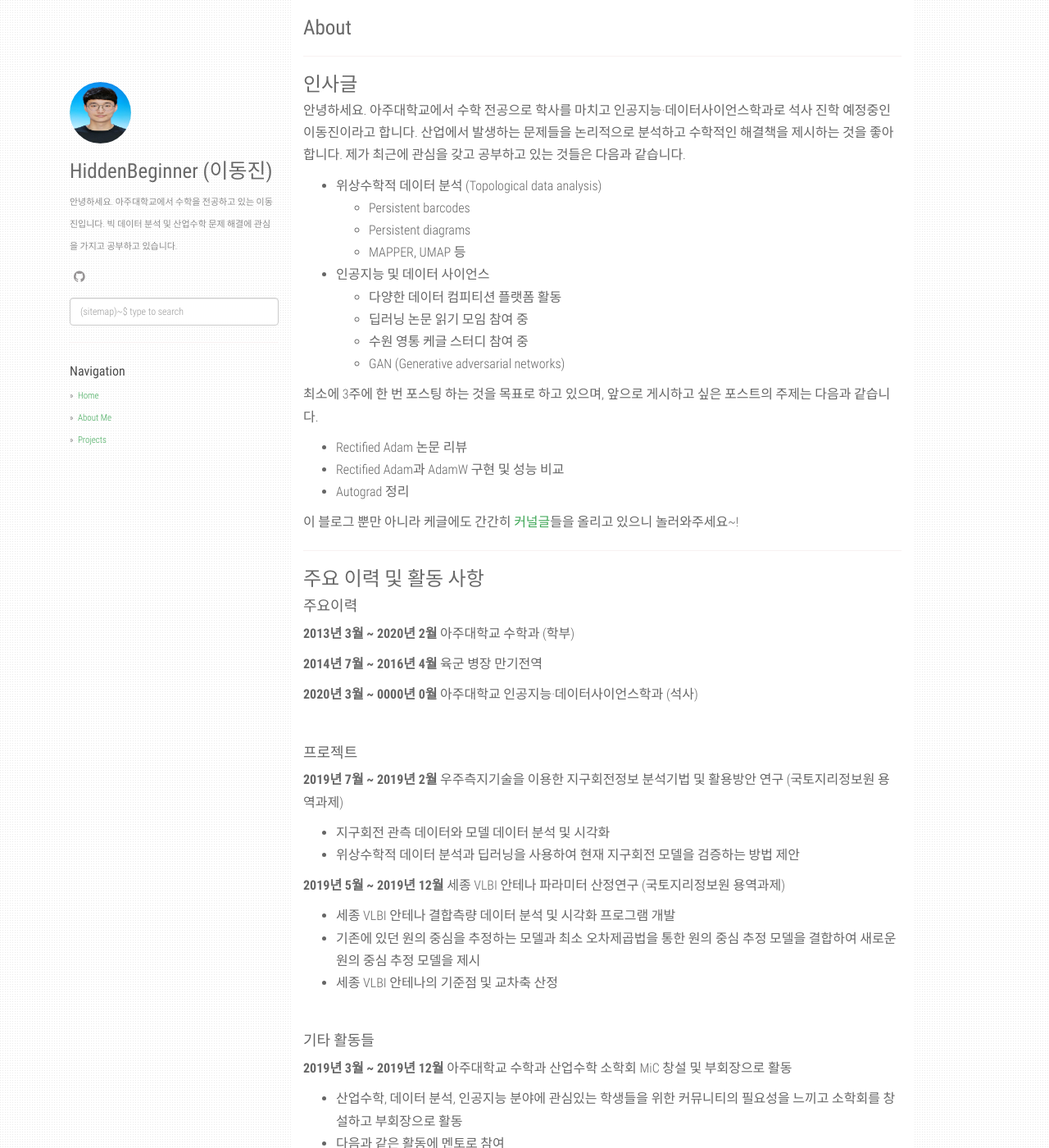
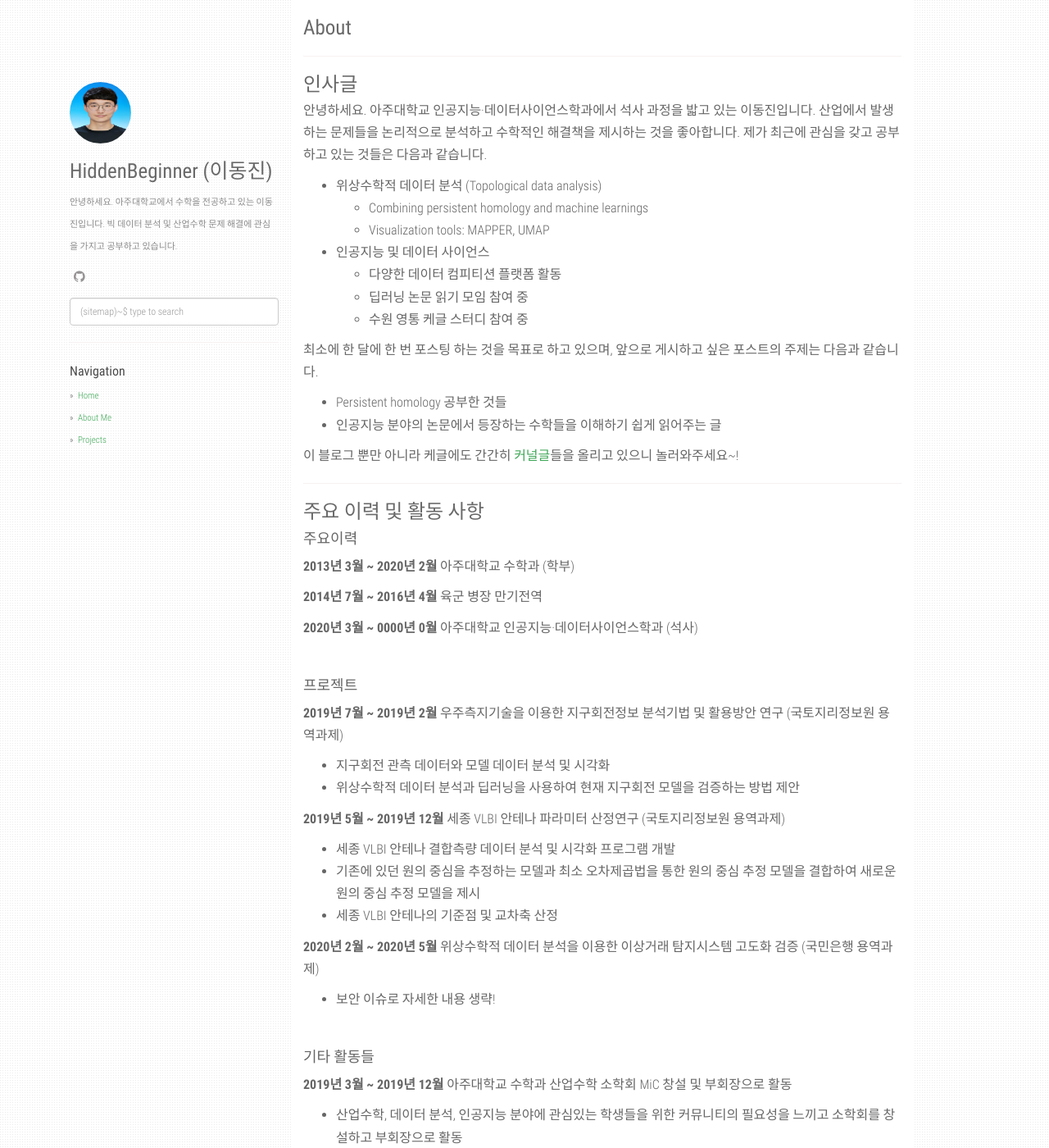
Before and after one commit to agusmakmun/agusmakmun.github.io, a Jekyll site: the page built from about.md, in a window 1280 px wide and 1400 px high. Shown: the whole window at 82% size. Built offline with Jekyll 4.4.1, drawn with Linux system fonts in a browser that asks for light colours; some of the changed text lies outside the part shown.

Commit message:
Writing diary 17-06-2020 and Modifying about.md
Writing diary 17-06-2020 and Modifying about.md

```diff
--- a/about.md
+++ b/about.md
@@ -6,23 +6,21 @@ use_math: true
 ---
 ### 인사글
 
-안녕하세요. 아주대학교에서 수학 전공으로 학사를 마치고 인공지능·데이터사이언스학과로 석사 진학 예정중인 이동진이라고 합니다. 산업에서 발생하는 문제들을 논리적으로 분석하고 수학적인 해결책을 제시하는 것을 좋아합니다. 제가 최근에 관심을 갖고 공부하고 있는 것들은 다음과 같습니다.
+안녕하세요. 아주대학교 인공지능·데이터사이언스학과에서 석사 과정을 밟고 있는 이동진입니다. 산업에서 발생하는 문제들을 논리적으로 분석하고 수학적인 해결책을 제시하는 것을 좋아합니다. 제가 최근에 관심을 갖고 공부하고 있는 것들은 다음과 같습니다.
 
 - 위상수학적 데이터 분석 (Topological data analysis)
-  - Persistent barcodes
-  - Persistent diagrams
-  - MAPPER, UMAP 등
+  - Combining persistent homology and machine learnings
+  - Visualization tools: MAPPER, UMAP
+
 - 인공지능 및 데이터 사이언스
   - 다양한 데이터 컴피티션 플랫폼 활동
   - 딥러닝 논문 읽기 모임 참여 중
   - 수원 영통 케글 스터디 참여 중
-  - GAN (Generative adversarial networks)
 
-최소에 3주에 한 번 포스팅 하는 것을 목표로 하고 있으며, 앞으로 게시하고 싶은 포스트의 주제는 다음과 같습니다.
+최소에 한 달에 한 번 포스팅 하는 것을 목표로 하고 있으며, 앞으로 게시하고 싶은 포스트의 주제는 다음과 같습니다.
 
-- Rectified Adam 논문 리뷰
-- Rectified Adam과 AdamW 구현 및 성능 비교
-- Autograd 정리
+- Persistent homology 공부한 것들
+- 인공지능 분야의 논문에서 등장하는 수학들을 이해하기 쉽게 읽어주는 글
 
 이 블로그 뿐만 아니라 케글에도 간간히 [커널글](https://www.kaggle.com/micajoumathematics)들을 올리고 있으니 놀러와주세요~!<br/>
 
@@ -53,6 +51,10 @@ use_math: true
 - 기존에 있던 원의 중심을 추정하는 모델과 최소 오차제곱법을 통한 원의 중심 추정 모델을 결합하여 새로운 원의 중심 추정 모델을 제시
 - 세종 VLBI 안테나의 기준점 및 교차축 산정
 
+**2020년 2월 ~ 2020년 5월** 위상수학적 데이터 분석을 이용한 이상거래 탐지시스템 고도화 검증 (국민은행 용역과제)
+
+- 보안 이슈로 자세한 내용 생략!
+
 <br/>
 
 #### 기타 활동들
@@ -124,3 +128,5 @@ use_math: true
 - 대회 주제: 위성 사진에서 4가지 구름 형태에 대응하는 영역을 분할하고 분류하는 대회
 - 해결 방법: U-net with ResNet-34 backbone
 - 결과: 1,104등 / 1,538팀
+
+**2020년6월 ~ 2020년 7월** KaKao arena - Melon playlist continuation
```
Also changed, not shown: other parts of about.md (+2 -0 lines), _posts/2020-6-17-Dairy_June.md (+10 -2 lines).
